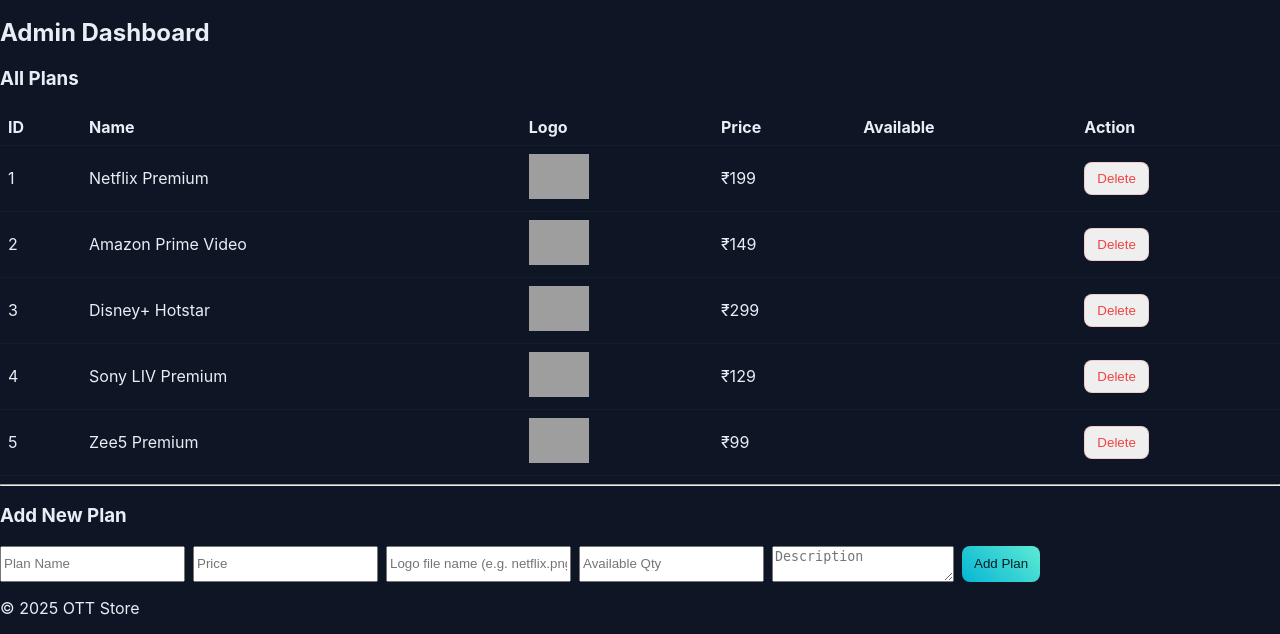
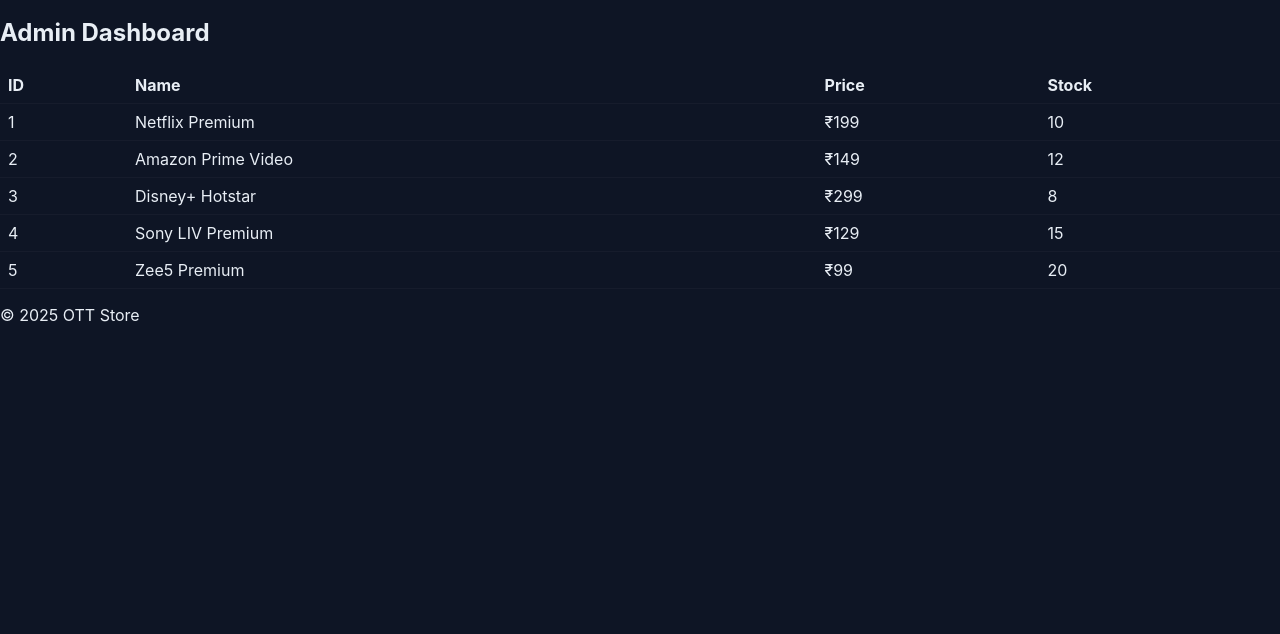
Before and after one commit to kafeelk528-ship-it/ott8, a Flask app: page /admin/dashboard in a window 1280 px wide. Shown: the part 326-960 px from the top of the page. After the commit the page ends 648 px from the top, so only its background shows below. Run offline with Flask 2, Linux system fonts and the light colour scheme; the visitor is signed in with stand-in values (Sample User, id 1); grey boxes are pictures that could not be loaded.

Commit message:
Update dashboard.html

```diff
--- a/templates/dashboard.html
+++ b/templates/dashboard.html
@@ -2,49 +2,24 @@
 {% block title %}Admin Dashboard{% endblock %}
 
 {% block content %}
-<h2>Admin Dashboard</h2>
-
-<h3>All Plans</h3>
+<h2 class="heading">Admin Dashboard</h2>
 
 <table class="admin-table">
     <tr>
         <th>ID</th>
         <th>Name</th>
-        <th>Logo</th>
         <th>Price</th>
-        <th>Available</th>
-        <th>Action</th>
+        <th>Stock</th>
     </tr>
 
     {% for p in plans %}
     <tr>
         <td>{{ p.id }}</td>
         <td>{{ p.name }}</td>
-        <td><img src="{{ url_for('static', filename='img/' ~ p.logo) }}" width="60"></td>
         <td>₹{{ p.price }}</td>
-        <td>{{ p.available }}</td>
-        <td>
-            <form method="POST" action="{{ url_for('admin_delete_plan', plan_id=p.id) }}">
-                <button class="btn danger">Delete</button>
-            </form>
-        </td>
+        <td>{{ p.stock }}</td>
     </tr>
     {% endfor %}
 </table>
 
-<hr>
-
-<h3>Add New Plan</h3>
-
-<form method="POST" action="{{ url_for('admin_add_plan') }}" class="admin-form">
-
-    <input name="name" placeholder="Plan Name" required>
-    <input name="price" placeholder="Price" required>
-    <input name="logo" placeholder="Logo file name (e.g. netflix.png)" required>
-    <input name="available" placeholder="Available Qty" required>
-    <textarea name="desc" placeholder="Description"></textarea>
-
-    <button class="btn primary">Add Plan</button>
-</form>
-
 {% endblock %}
```
